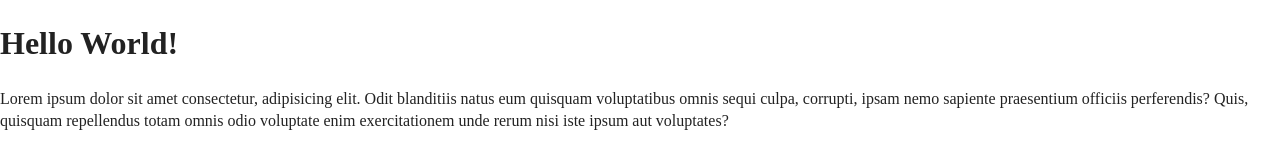
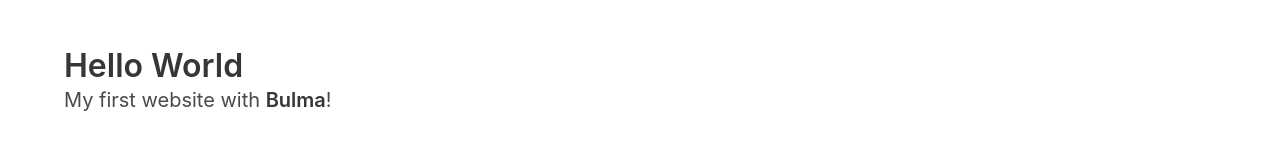
Before and after one commit to Pobermeier/pobermeier-website-v1, a plain HTML site: page src/index.html in a window 1280 px wide. Drawn offline with nearby package versions, Linux system fonts and the light colour scheme.

Commit message:
Added bulma via cdn, font-awesome icons and bulma boilerplate markup

```diff
--- a/src/index.html
+++ b/src/index.html
@@ -13,16 +13,24 @@
   <link rel="apple-touch-icon" href="icon.png">
 
   <link rel="stylesheet" href="css/normalize.min.css">
+  <link rel="stylesheet" href="https://cdn.jsdelivr.net/npm/bulma@0.8.2/css/bulma.min.css">
   <link rel="stylesheet" href="css/main.min.css">
 
   <meta name="theme-color" content="#fafafa">
+  <script defer src="https://use.fontawesome.com/releases/v5.3.1/js/all.js"></script>
 </head>
 
 <body>
-  <h1>Hello World!</h1>
-  <p>Lorem ipsum dolor sit amet consectetur, adipisicing elit. Odit blanditiis natus eum quisquam voluptatibus omnis
-    sequi culpa, corrupti, ipsam nemo sapiente praesentium officiis perferendis? Quis, quisquam repellendus totam omnis
-    odio voluptate enim exercitationem unde rerum nisi iste ipsum aut voluptates?</p>
+  <section class="section">
+    <div class="container">
+      <h1 class="title">
+        Hello World
+      </h1>
+      <p class="subtitle">
+        My first website with <strong>Bulma</strong>!
+      </p>
+    </div>
+  </section>
   <!-- <script src="js/vendor/modernizr-3.8.0.min.js"></script> -->
   <!-- <script src="https://code.jquery.com/jquery-3.4.1.min.js"
     integrity="sha256-CSXorXvZcTkaix6Yvo6HppcZGetbYMGWSFlBw8HfCJo=" crossorigin="anonymous">
```
